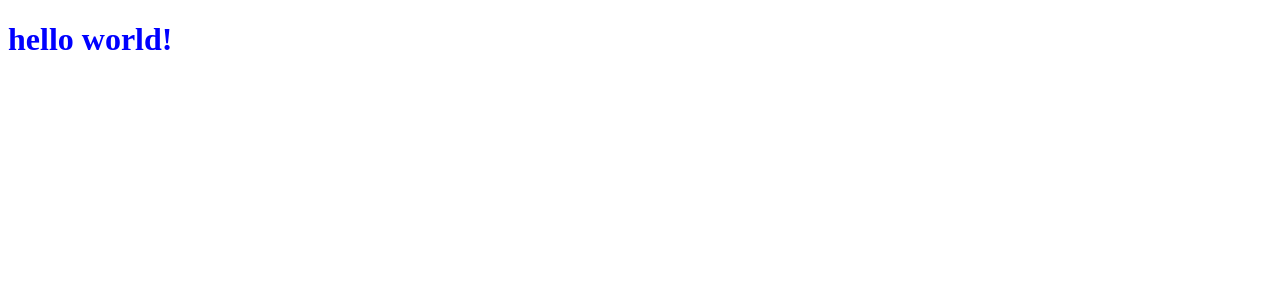
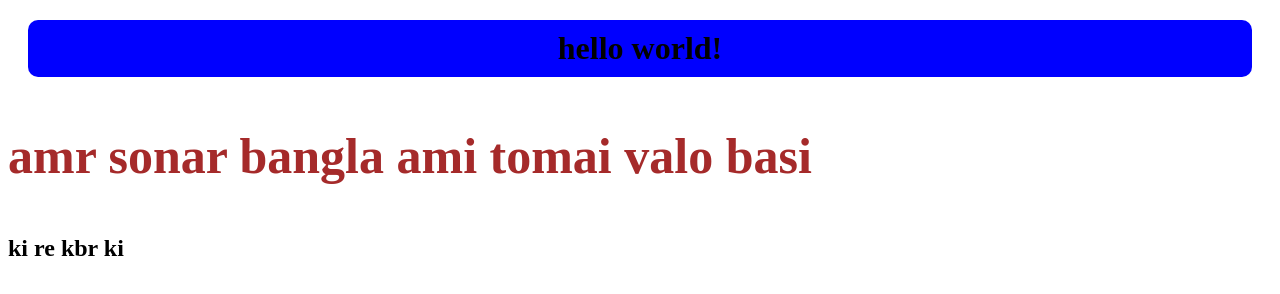
Before and after one commit to tonmay-26/my-third-repo, a plain HTML site: page hello.html in a window 1280 px wide. Drawn offline with Linux system fonts and the light colour scheme.

Commit message:
change style

```diff
--- a/git.css
+++ /dev/null
@@ -1,3 +0,0 @@
-h1{
-    color: blue;
-}
--- a/hello.html
+++ b/hello.html
@@ -5,10 +5,13 @@
     <meta http-equiv="X-UA-Compatible" content="IE=edge">
     <meta name="viewport" content="width=device-width, initial-scale=1.0">
     <title>my thid html</title>
-    <link rel="stylesheet" href="git.css">
+    <link rel="stylesheet" href="tonmay.css">
+
 </head>
 <body>
-    <h1>hello world!</h1>
+    <h1 class="bye">hello world!</h1>
+    <p><strong>amr sonar bangla ami tomai valo basi</strong></p>
+    <h2>ki re kbr ki</h2>
 
 </body>
 </html>
--- /dev/null
+++ b/tonmay.css
@@ -0,0 +1,14 @@
+p{
+    color: brown;
+    font-size: 50px;
+}
+h1{
+    background-color: blue;
+    margin: 20px;
+    padding: 10px;
+    border-radius: 10px;
+
+}
+.bye{
+    text-align: center;
+}
```
